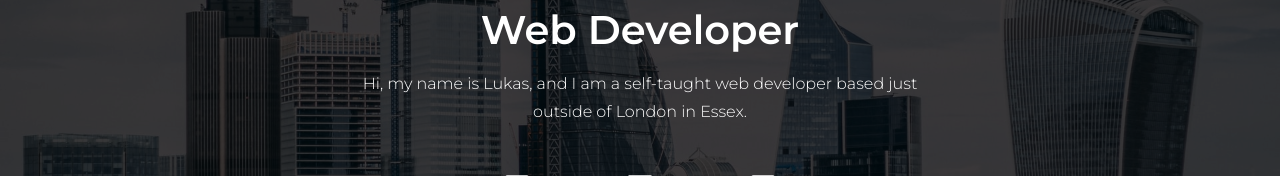
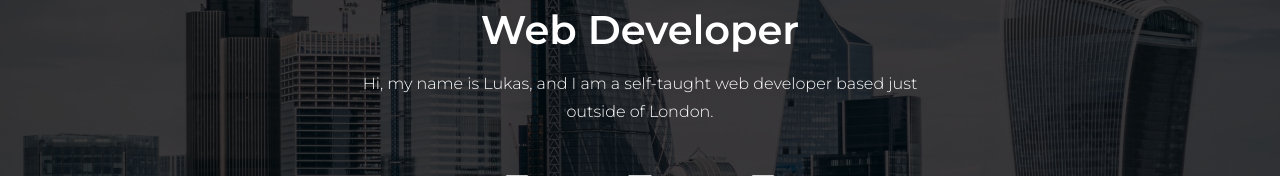
Before and after one commit to LukasV3/personal-portfolio, a React (Create React App) app: page / in a window 1280 px wide. Shown: the part 295-471 px from the top of the page. Built offline with nearby package versions, Linux system fonts and the light colour scheme.

Commit message:
updated header content

```diff
--- a/src/components/header/Header.js
+++ b/src/components/header/Header.js
@@ -35,7 +35,7 @@ const Header = () => {
         <h1 className="header__title">Web Developer</h1>
         <h4 className="header__text">
           Hi, my name is Lukas, and I am a self-taught web developer based just outside of
-          London in Essex.
+          London.
         </h4>
         <div className="admin-buttons">
           <a
```
